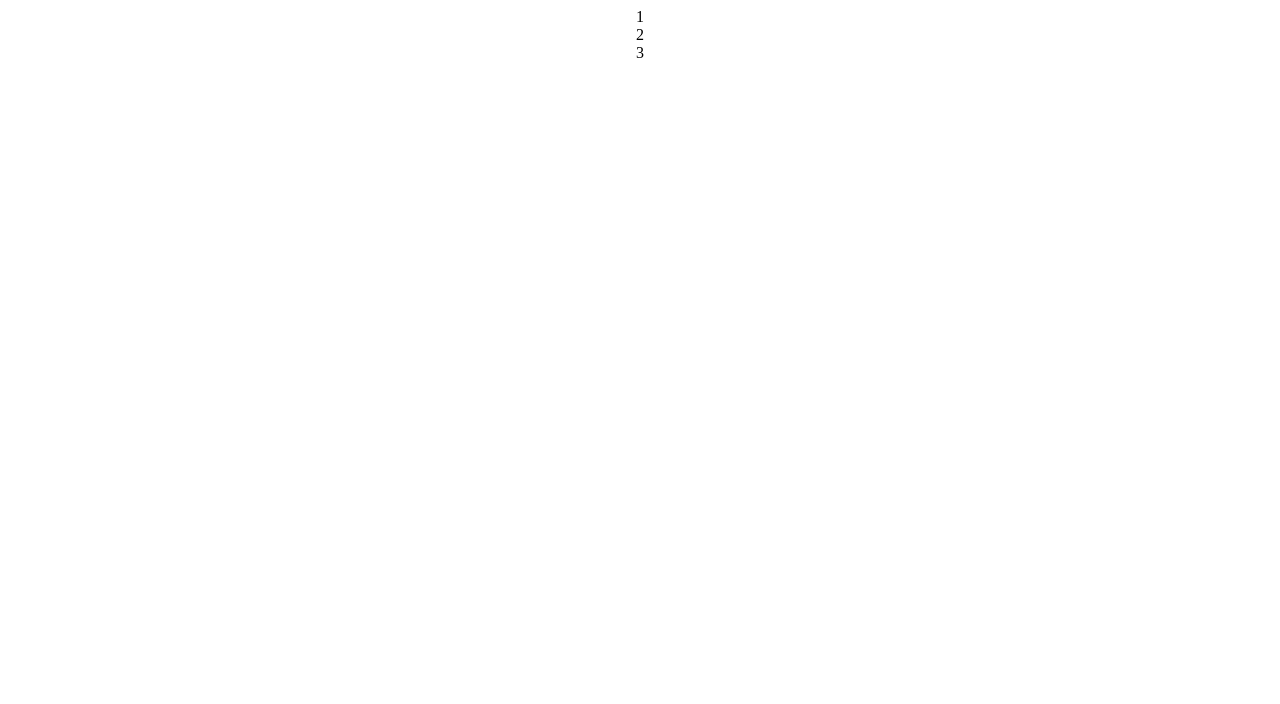
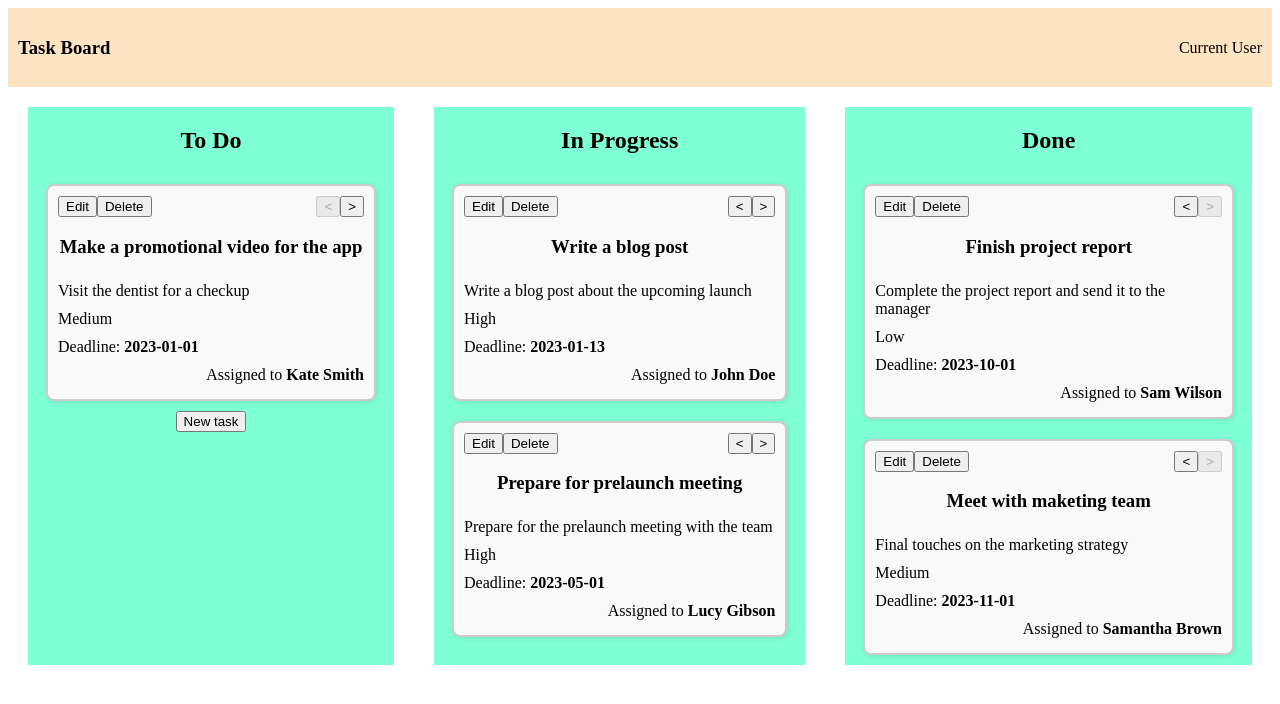
Before and after one commit to youssef-aitali/TaskBoard, a React (Vite) app: page / in a window 1280 px wide. Shown: the top 704 px of the page. Built offline with nearby package versions, Linux system fonts and the light colour scheme.

Commit message:
Adding Delete and Edit Functionalities and Make Task Status change possible

```diff
--- a/package.json
+++ b/package.json
@@ -10,9 +10,6 @@
     "preview": "vite preview"
   },
   "dependencies": {
-    "@dnd-kit/core": "^6.3.1",
-    "@dnd-kit/sortable": "^10.0.0",
-    "@dnd-kit/utilities": "^3.2.2",
     "react": "^19.0.0",
     "react-dom": "^19.0.0"
   },
--- a/src/App.jsx
+++ b/src/App.jsx
@@ -22,7 +22,7 @@ const initialTasksList = {
       title: "Write a blog post",
       priority: "High",
       description: "Write a blog post about the upcoming launch",
-      dueDate: "2023-13-01",
+      dueDate: "2023-01-13",
       assignee: "John Doe",
     },
     {
@@ -105,24 +105,56 @@ const initialTasksList = {
 function App() {
   const [tasksList, setTasksList] = useState(initialTasksList);
   const [newTaskDialog, setNewTaskDialog] = useState(false);
+  const [selectedTask, setSelectedTask] = useState(null);
+  const [selectedType, setSelectedType] = useState("");
 
   const openAddTaskDialog = () => {
     setNewTaskDialog(true);
   };
 
   const handleAddNewTask = (newTask) => {
+    !selectedTask
+      ? setTasksList({
+          ...tasksList,
+          ["To Do"]: [
+            ...tasksList["To Do"],
+            { ...newTask, id: tasksList["To Do"].length++ },
+          ],
+        })
+      : setTasksList({
+          ...tasksList,
+          [selectedType]: tasksList[selectedType].map((t) =>
+            t.id === newTask.id ? newTask : t
+          ),
+        });
+
+    setNewTaskDialog(false);
+  };
+
+  /* const handleEditTask = (taskId, taskType, newTask) => {
     setTasksList({
       ...tasksList,
-      ["To Do"]: [
-        ...tasksList["To Do"],
-        { ...newTask, id: tasksList["To Do"].length++ },
-      ],
+      [taskType]: tasksList[taskType].map((t) =>
+        t.id === taskId ? newTask : t
+      ),
     });
-    console.log("fired");
-    console.log({
+  };
+ */
+  const handleDeleteTask = (taskId, taskType) => {
+    setTasksList({
       ...tasksList,
-      ["To Do"]: [...tasksList["To Do"], newTask],
+      [taskType]: tasksList[taskType].filter((t) => t.id !== taskId),
     });
+  };
+
+  const handleMoveTask = (taskId, sourceType, targetType) => {
+    const movedTask = tasksList[sourceType].find((t) => t.id === taskId);
+    const newTasksList = {
+      ...tasksList,
+      [sourceType]: tasksList[sourceType].filter((t) => t.id !== taskId),
+      [targetType]: [...tasksList[targetType], movedTask],
+    };
+    setTasksList(newTasksList);
   };
 
   return (
@@ -143,11 +175,37 @@ function App() {
           type="To Do"
           tasksList={tasksList}
           openNewTaskForm={openAddTaskDialog}
+          onDeleteTask={handleDeleteTask}
+          onMoveTask={handleMoveTask}
+          onEditTaskSelect={setSelectedTask}
+          onEditTypeSelect={setSelectedType}
         />
-        <TasksBoard type="In Progress" tasksList={tasksList} />
-        <TasksBoard type="Done" tasksList={tasksList} />
+        <TasksBoard
+          type="In Progress"
+          tasksList={tasksList}
+          onDeleteTask={handleDeleteTask}
+          onMoveTask={handleMoveTask}
+          onEditTaskSelect={setSelectedTask}
+          openNewTaskForm={openAddTaskDialog}
+          onEditTypeSelect={setSelectedType}
+        />
+        <TasksBoard
+          type="Done"
+          tasksList={tasksList}
+          onDeleteTask={handleDeleteTask}
+          onMoveTask={handleMoveTask}
+          onEditTaskSelect={setSelectedTask}
+          openNewTaskForm={openAddTaskDialog}
+          onEditTypeSelect={setSelectedType}
+        />
       </div>
-      {newTaskDialog && <NewTaskForm onAddNewTask={handleAddNewTask} />}
+      {newTaskDialog && (
+        <NewTaskForm
+          currentTask={selectedTask}
+          onAddNewTask={handleAddNewTask}
+          onCloseTaskDialog={setNewTaskDialog}
+        />
+      )}
     </>
   );
 }
--- a/src/Dnd.jsx
+++ /dev/null
@@ -1,56 +0,0 @@
-import React, { useState } from "react";
-import {
-  DndContext,
-  closestCenter,
-  KeyboardSensor,
-  PointerSensor,
-  useSensor,
-  useSensors,
-} from "@dnd-kit/core";
-import {
-  arrayMove,
-  SortableContext,
-  sortableKeyboardCoordinates,
-  verticalListSortingStrategy,
-} from "@dnd-kit/sortable";
-
-import { SortableItem } from "./SortableItem";
-
-function Dnd() {
-  const [items, setItems] = useState([1, 2, 3]);
-  const sensors = useSensors(
-    useSensor(PointerSensor),
-    useSensor(KeyboardSensor, {
-      coordinateGetter: sortableKeyboardCoordinates,
-    })
-  );
-
-  return (
-    <DndContext
-      sensors={sensors}
-      collisionDetection={closestCenter}
-      onDragEnd={handleDragEnd}
-    >
-      <SortableContext items={items} strategy={verticalListSortingStrategy}>
-        {items.map((id) => (
-          <SortableItem key={id} id={id} />
-        ))}
-      </SortableContext>
-    </DndContext>
-  );
-
-  function handleDragEnd(event) {
-    const { active, over } = event;
-
-    if (active.id !== over.id) {
-      setItems((items) => {
-        const oldIndex = items.indexOf(active.id);
-        const newIndex = items.indexOf(over.id);
-
-        return arrayMove(items, oldIndex, newIndex);
-      });
-    }
-  }
-}
-
-export default Dnd;
--- a/src/SortableItem.jsx
+++ /dev/null
@@ -1,19 +0,0 @@
-import React from "react";
-import { useSortable } from "@dnd-kit/sortable";
-import { CSS } from "@dnd-kit/utilities";
-
-export function SortableItem(props) {
-  const { attributes, listeners, setNodeRef, transform, transition } =
-    useSortable({ id: props.id });
-
-  const style = {
-    transform: CSS.Transform.toString(transform),
-    transition,
-  };
-
-  return (
-    <div ref={setNodeRef} style={style} {...attributes} {...listeners}>
-      {props.id}
-    </div>
-  );
-}
--- a/src/components/NewTaskForm.jsx
+++ b/src/components/NewTaskForm.jsx
@@ -9,8 +9,10 @@ const initialFormData = {
   assignee: "",
 };
 
-const NewTaskForm = ({ onAddNewTask }) => {
-  const [formData, setFormData] = useState(initialFormData);
+const NewTaskForm = ({ currentTask, onAddNewTask, onCloseTaskDialog }) => {
+  const [formData, setFormData] = useState(
+    !currentTask ? initialFormData : currentTask
+  );
 
   const handleChange = (e) => {
     const { name, value } = e.target;
@@ -98,6 +100,11 @@ const NewTaskForm = ({ onAddNewTask }) => {
           </select>
         </>
         <input type="submit" value="Save" />
+        <input
+          type="button"
+          value="Cancel"
+          onClick={() => onCloseTaskDialog(false)}
+        />
       </form>
     </div>
   );
--- a/src/components/TaskCard.css
+++ b/src/components/TaskCard.css
@@ -22,3 +22,8 @@
     margin: 0;
     padding: 5px 0;
 }
+
+.task-card-actions-container {
+    display: flex;
+    justify-content: space-between;
+}
--- a/src/components/TaskCard.jsx
+++ b/src/components/TaskCard.jsx
@@ -1,13 +1,57 @@
-import { useState } from "react";
-
 import "./TaskCard.css";
 
-const TaskCard = ({ task }) => {
+const TaskCard = ({
+  task,
+  type,
+  onDeleteTask,
+  onMoveTask,
+  openNewTaskForm,
+  onEditTaskSelect,
+  onEditTypeSelect,
+}) => {
+  const handleMoveLeftTask = (taskId) => {
+    if (type === "In Progress") {
+      onMoveTask(taskId, type, "To Do");
+    } else {
+      onMoveTask(taskId, type, "In Progress");
+    }
+  };
+
+  const handleMoveRightTask = (taskId) => {
+    if (type === "In Progress") {
+      onMoveTask(taskId, type, "Done");
+    } else {
+      onMoveTask(taskId, type, "In Progress");
+    }
+  };
+
+  const handleOpenTaskForm = (currentTask, currentType) => {
+    onEditTaskSelect(currentTask);
+    onEditTypeSelect(currentType);
+    openNewTaskForm();
+  };
+
   return (
     <div className="task-card-container">
-      <div>
-        <button>Edit</button>
-        <button>Delete</button>
+      <div className="task-card-actions-container">
+        <div>
+          <button onClick={() => handleOpenTaskForm(task, type)}>Edit</button>
+          <button onClick={() => onDeleteTask(task.id, type)}>Delete</button>
+        </div>
+        <div>
+          <button
+            onClick={() => handleMoveLeftTask(task.id)}
+            disabled={type === "To Do"}
+          >
+            {"<"}
+          </button>
+          <button
+            onClick={() => handleMoveRightTask(task.id)}
+            disabled={type === "Done"}
+          >
+            {">"}
+          </button>
+        </div>
       </div>
       <h3>{task.title}</h3>
       <p>{task.description}</p>
--- a/src/components/TasksBoard.jsx
+++ b/src/components/TasksBoard.jsx
@@ -1,12 +1,31 @@
 import TaskCard from "./TaskCard";
 import "./TasksBoard.css";
 
-const TasksBoard = ({ type, tasksList, openNewTaskForm }) => {
+const TasksBoard = ({
+  type,
+  tasksList,
+  onDeleteTask,
+  onMoveTask,
+  openNewTaskForm,
+  onOpenTaskForm,
+  onEditTaskSelect,
+  onEditTypeSelect,
+}) => {
   return (
     <div className="tasks-board-container">
       <h2>{type}</h2>
       {tasksList[type].map((t) => (
-        <TaskCard task={t} key={t.id} />
+        <TaskCard
+          task={t}
+          key={t.id}
+          type={type}
+          onDeleteTask={onDeleteTask}
+          onMoveTask={onMoveTask}
+          openNewTaskForm={openNewTaskForm}
+          onOpenTaskForm={onOpenTaskForm}
+          onEditTaskSelect={onEditTaskSelect}
+          onEditTypeSelect={onEditTypeSelect}
+        />
       ))}
       {type === "To Do" && <button onClick={openNewTaskForm}>New task</button>}
     </div>
--- a/src/main.jsx
+++ b/src/main.jsx
@@ -2,11 +2,9 @@ import { StrictMode } from "react";
 import { createRoot } from "react-dom/client";
 import "./index.css";
 import App from "./App.jsx";
-import Dnd from "./Dnd.jsx";
 
 createRoot(document.getElementById("root")).render(
   <StrictMode>
-    {/* <App /> */}
-    <Dnd />
+    <App />
   </StrictMode>
 );
```
Also changed, not shown: 1 other file (tests, documents, lock files or other folders).
